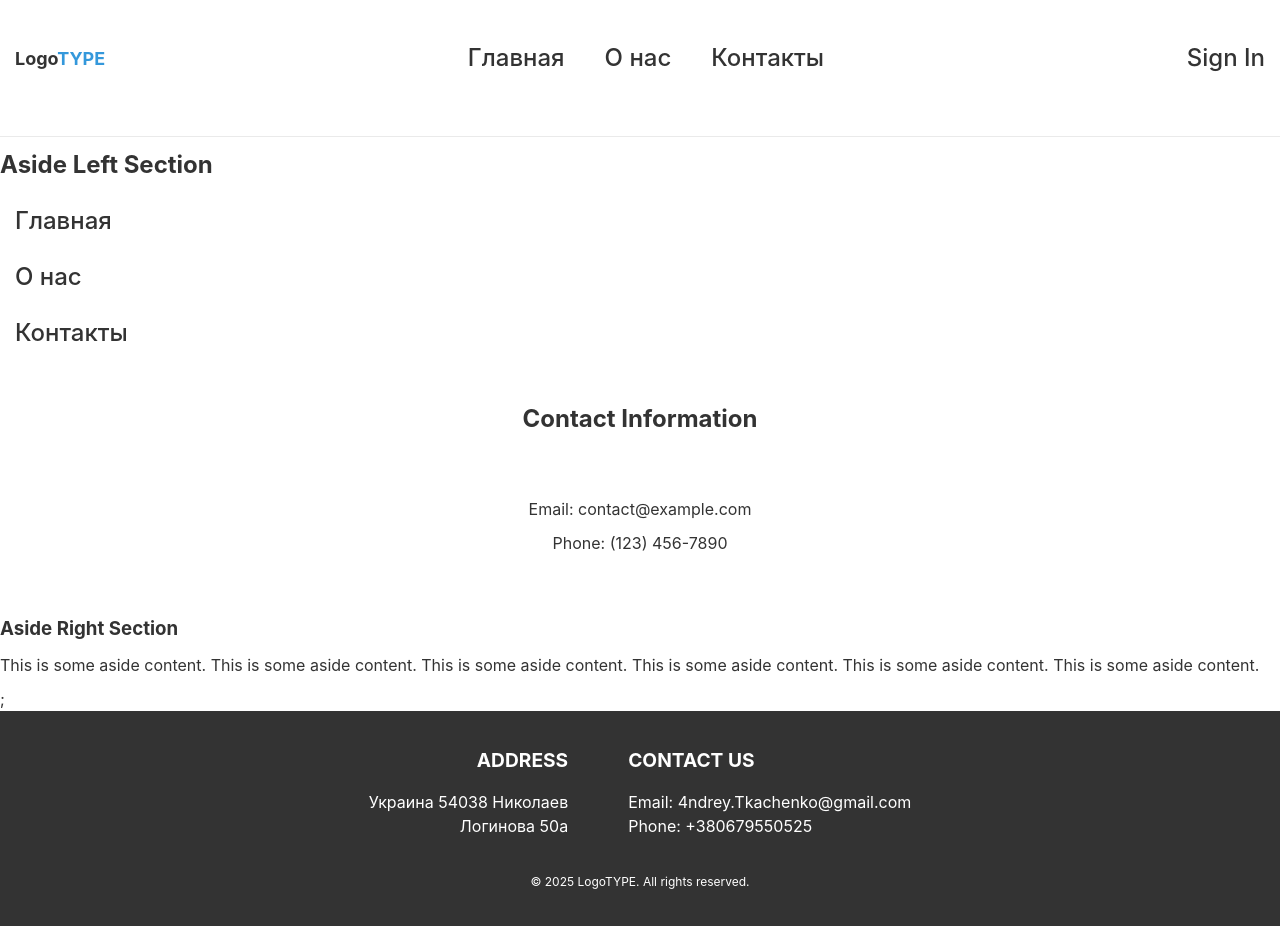
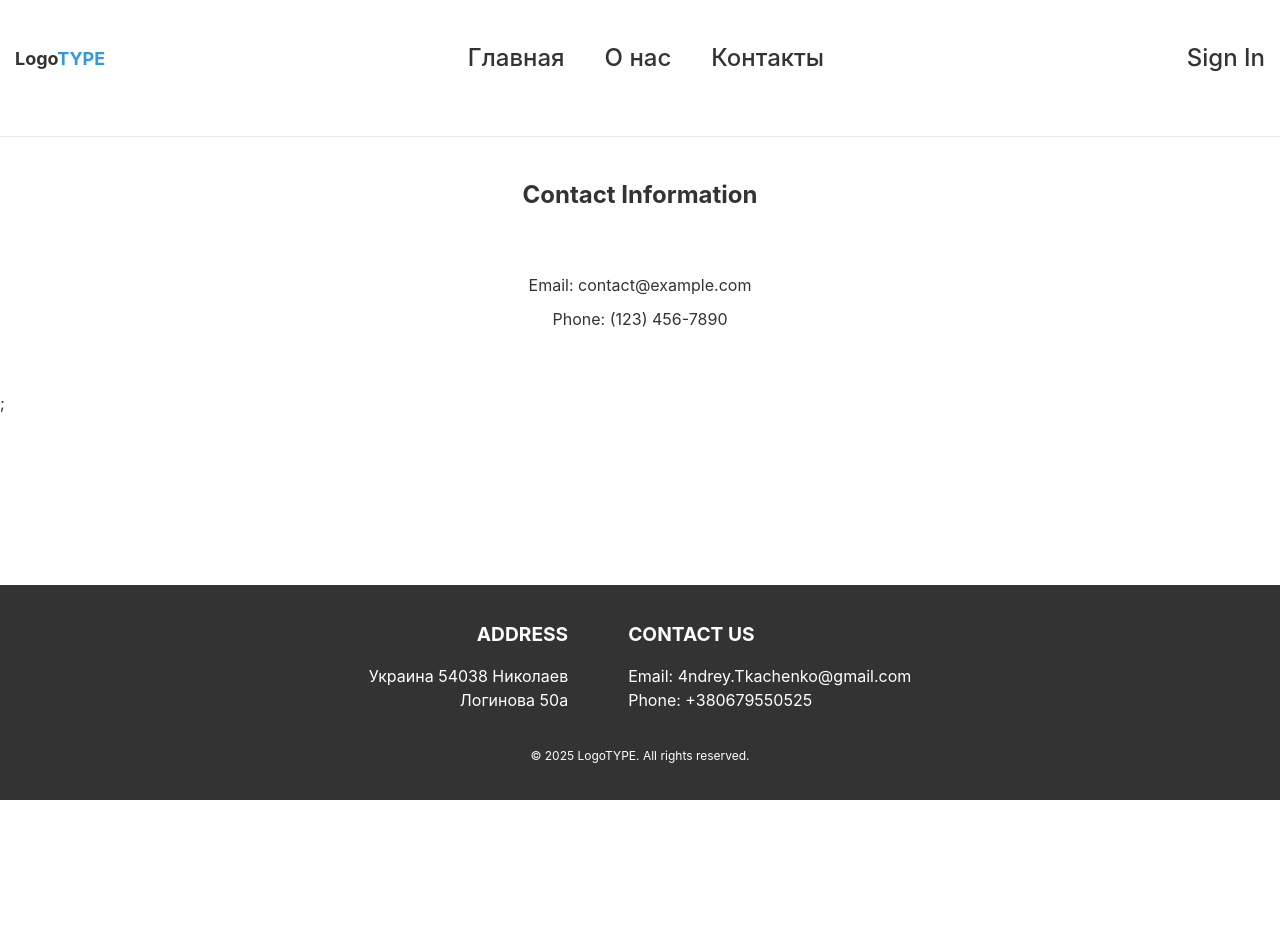
Before and after one commit to TkachAn/react_shablon, a React (Create React App) app: page /contacts in a window 1280 px wide. After the commit the page ends 800 px from the top, so only its background shows below. Built offline with nearby package versions, Linux system fonts and the light colour scheme.

Commit message:
del_&_set

```diff
--- a/src/components/structure/main/aside/asideL.jsx
+++ /dev/null
@@ -1,10 +0,0 @@
-import s from "../../s.module.css";
-
-export function AsideLeft({ children, title, id, className }) {
-  return (
-    <aside id={id} className={`${s.asideLeft} ${className || ""}`}>
-      {title && <h2 className={s.aside_title}>{title}</h2>}
-      {children}
-    </aside>
-  );
-}
--- a/src/components/structure/main/aside/asideR.jsx
+++ /dev/null
@@ -1,10 +0,0 @@
-import s from "../../s.module.css";
-
-export function AsideRight({children, title, id}) {
-    return (
-        <aside id={id} className={s.asideRight}>
-            <h3>{title}</h3>
-            {children}
-        </aside>
-    );
-}
--- a/src/components/structure/main/sections/sections.jsx
+++ b/src/components/structure/main/sections/sections.jsx
@@ -36,9 +36,10 @@ export function AsideLeft({ children, title, id, className }) {
     </aside>
   );
 }
+
 export function AsideRight({ children, title, id, className }) {
   return (
-    <aside id={id} className={`${s.AsideRight} ${className || ""}`}>
+    <aside id={id} className={`${s.asideRight} ${className || ""}`}>
       <h3 className={s.aside_title}>{title}</h3>
       {children}
     </aside>
--- a/src/pages/about/about.jsx
+++ b/src/pages/about/about.jsx
@@ -1,11 +1,11 @@
 import { Header } from "../../components/structure/header/header";
 import { Footer } from "../../components/structure/footer/footer";
 import { Main } from "../../components/structure/main/main";
-import { AsideRight } from "../../components/structure/main/aside/asideR";
 import { Flex, Section } from "../../components/structure/main/sections/sections";
 import { Article } from "../../components/structure/main/article/artice";
 import { Article1Content } from "./1articleContent";
-import { AsideLeft } from "../../components/structure/main/aside/asideL";
+import { AsideLeft } from "../../components/structure/main/sections/sections";
+import { AsideRight } from "../../components/structure/main/sections/sections";
 import { SidebarNav } from "../../components/structure/header/navDetails/navigations";
 import { menuData } from "../../components/structure/header/navDetails/data/menu";
 
--- a/src/pages/contacts/contactsPage.jsx
+++ b/src/pages/contacts/contactsPage.jsx
@@ -2,8 +2,8 @@ import { Section } from "../../components/structure/main/sections/sections";
 import { Header } from "../../components/structure/header/header";
 import { Footer } from "../../components/structure/footer/footer";
 import { Main } from "../../components/structure/main/main";
-import { AsideLeft } from "../../components/structure/main/aside/asideL";
-import { AsideRight } from "../../components/structure/main/aside/asideR";
+import { AsideLeft } from "../../components/structure/main/sections/sections";
+import { AsideRight } from "../../components/structure/main/sections/sections";
 import { SidebarNav } from "../../components/structure/header/navDetails/navigations";
 import { menuData } from "../../components/structure/header/navDetails/data/menu";
 /*import s from "../sP.module.css";*/
```
